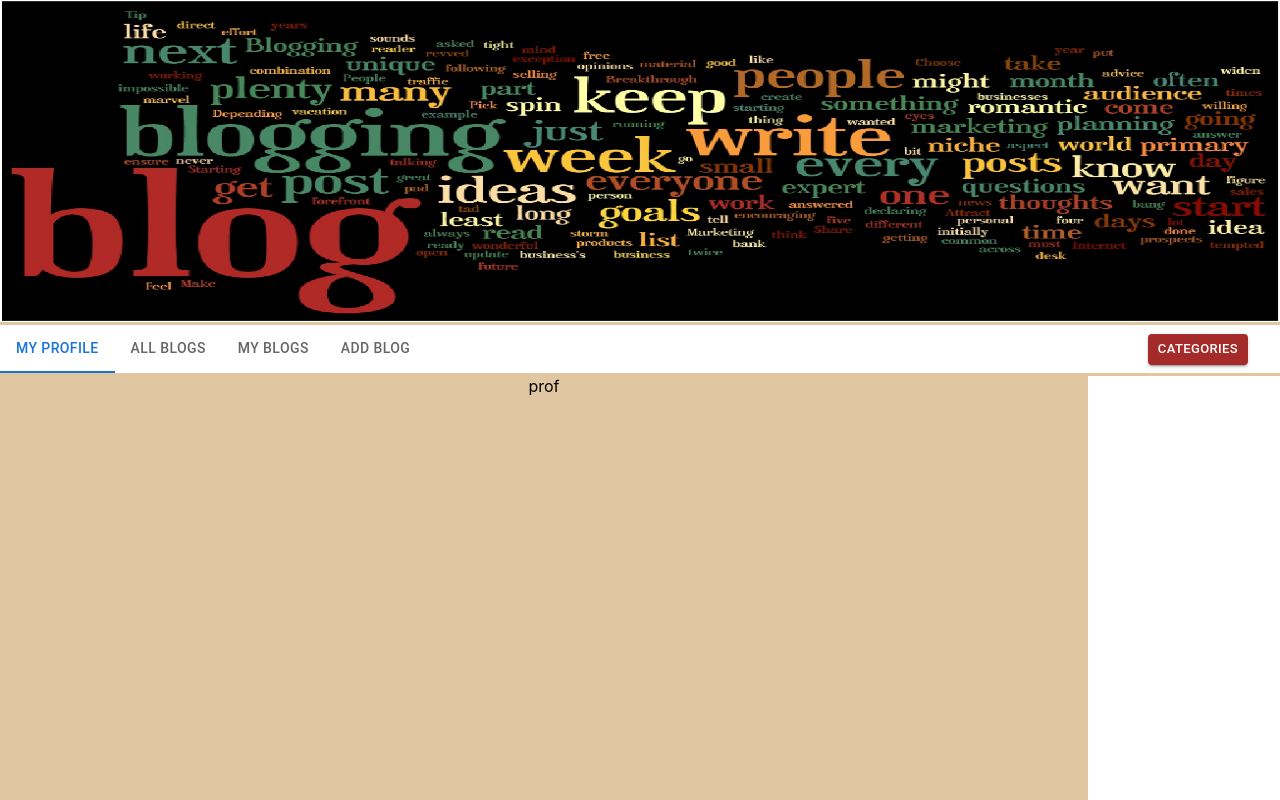
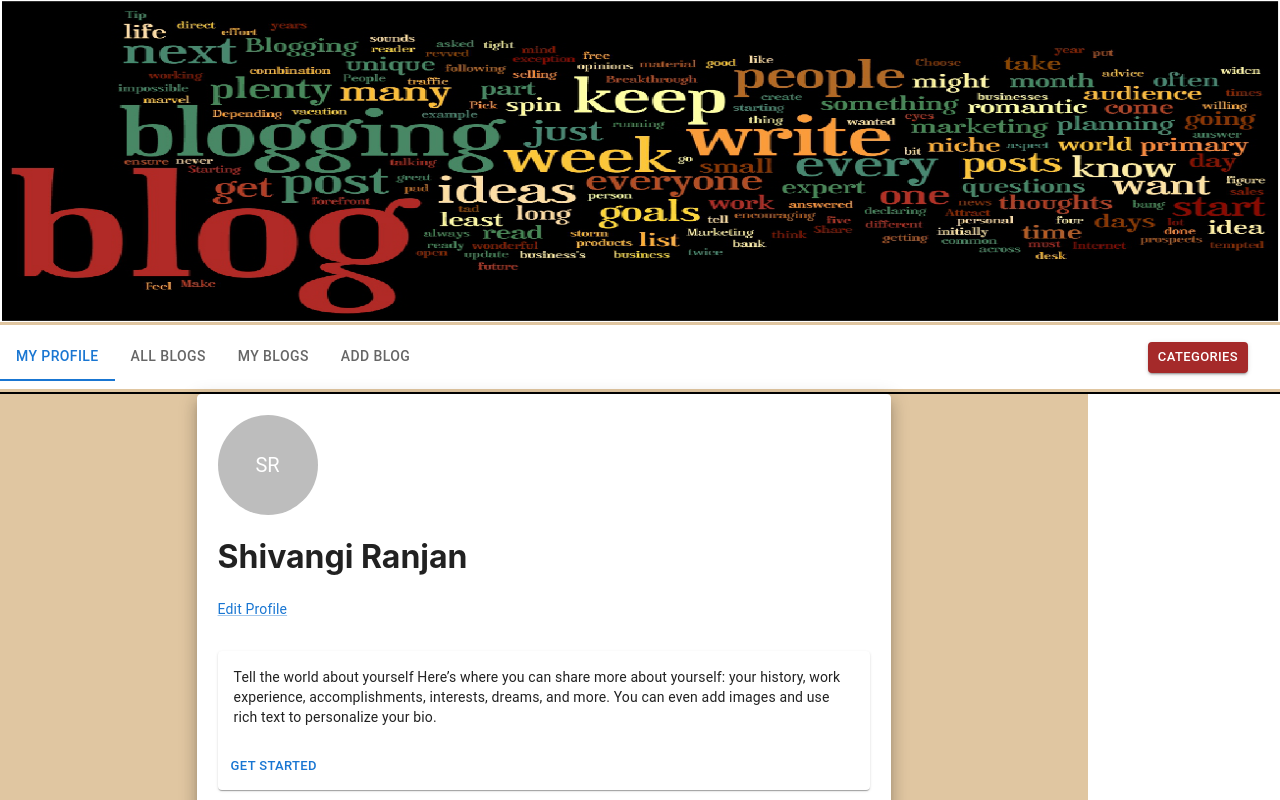
Before and after one commit to ranjanshivangi/BlogAppFrontend-ReactJs, a React (Create React App) app: page /dashboard in a window 1280 px wide. Both pictures are taken after a click on the tab "MY PROFILE". Shown: the top 800 px of the page. Built offline with nearby package versions, Linux system fonts and the light colour scheme.

Commit message:
[Shivangi] Added: My profile component to the dashboard

```diff
--- a/package.json
+++ b/package.json
@@ -7,6 +7,7 @@
     "@emotion/styled": "^11.9.3",
     "@material-ui/lab": "^4.0.0-alpha.61",
     "@mui/material": "^5.9.1",
+    "@rpldy/uploady": "^1.0.1",
     "@testing-library/jest-dom": "^5.16.4",
     "@testing-library/react": "^13.3.0",
     "@testing-library/user-event": "^13.5.0",
@@ -15,7 +16,7 @@
     "react": "^18.2.0",
     "react-dom": "^18.2.0",
     "react-router-dom": "^6.3.0",
-    "react-scripts": "^2.1.3",
+    "react-scripts": "^5.0.1",
     "web-vitals": "^2.1.4"
   },
   "scripts": {
--- a/src/components/blog/blog.css
+++ b/src/components/blog/blog.css
@@ -1,7 +1,7 @@
 .cardContainer {
     /* border: 5px solid black; */
   background-color: white;
-  height: 80%;
+  height: 60%;
   width: 40%;
   padding: 10px;
 }
--- a/src/components/form/form.css
+++ b/src/components/form/form.css
@@ -1,11 +1,13 @@
 .formContainer{
     background-color: white;
-    height: 100%;
-    width: 90%;
+    height: 95%;
+    width: 85%;
     display: flex;
     flex-direction: column;
     justify-content: space-between;
     align-items:center;
+    gap:1rem;
+    padding: 10px;
 }
 .formInputs{
     width: 80%;
--- a/src/components/form/form.jsx
+++ b/src/components/form/form.jsx
@@ -22,7 +22,7 @@ const Form = () => {
             {/* <TextField id="standard-basic" label="ImageUrl" variant="standard" className="formInputs" /> */}
             <Box className="formInputs">Image Upload
             <input type="file"value={file} onChange={handleChange} />
-            <img src={file}/></Box>
+            <img src={file} alt=""/></Box>
             <Button>UPLOAD</Button>
             <Box  className="formInputs"><RichTextEditor config={config}/></Box>
             <Button className="submitButton" variant="contained" size="large" sx={{ backgroundColor: 'brown', color: 'white' }}>SUBMIT</Button>
--- /dev/null
+++ b/src/components/profile/profile.css
@@ -0,0 +1,15 @@
+.profileContainer{
+    border: 1px solid white;
+    height: 80%;
+    width: 60%;
+    background-color: white;
+    display: flex;
+    flex-direction: column;
+    justify-content: flex-start;
+    align-content: flex-start;
+    padding: 20px;
+    gap:2rem;
+}
+.logoutButton{
+    width: 20%;
+}
--- /dev/null
+++ b/src/components/profile/profile.jsx
@@ -0,0 +1,73 @@
+import * as React from 'react';
+import './profile.css'
+import Avatar from '@mui/material/Avatar';
+import { Box , Paper} from '@mui/material';
+import Link from '@mui/material/Link';
+import Card from '@mui/material/Card';
+import CardActions from '@mui/material/CardActions';
+import CardContent from '@mui/material/CardContent';
+import Button from '@mui/material/Button';
+import Typography from '@mui/material/Typography';
+
+const Profile = () => {
+    function stringToColor(string) {
+        let hash = 0;
+        let i;
+
+        for (i = 0; i < string.length; i += 1) {
+            hash = string.charCodeAt(i) + ((hash << 5) - hash);
+        }
+        let color = '#';
+        for (i = 0; i < 3; i += 1) {
+            const value = (hash >> (i * 8)) & 0xff;
+            color += `00${value.toString(16)}`.slice(-2);
+        }
+
+        return color;
+    }
+
+    function stringAvatar(name) {
+        return {
+            sx: {
+                bgcolor: stringToColor(name),
+            },
+            children: `${name.split(' ')[0][0]}${name.split(' ')[1][0]}`,
+        };
+    }
+
+
+
+
+    return (
+        <Paper elevation={10} className='profileContainer'>
+            <Box>
+                <Avatar
+                    {...stringAvatar('Shivangi Ranjan')}
+                    sx={{ width: 100, height: 100 }}
+                />
+                <h1>Shivangi Ranjan</h1>
+                <Link
+                    component="button"
+                    variant="body2"
+
+                >Edit Profile
+                </Link>
+            </Box>
+            <Box>
+                <Card sx={{ minWidth: 275 }}>
+                    <CardContent>
+                        <Typography variant="body2">
+                            Tell the world about yourself
+                            Here’s where you can share more about yourself: your history, work experience, accomplishments, interests, dreams, and more. You can even add images and use rich text to personalize your bio.
+                        </Typography>
+                    </CardContent>
+                    <CardActions>
+                        <Button size="small">Get Started</Button>
+                    </CardActions>
+                </Card>
+            </Box>
+            <Button className="logoutButton" variant="contained" size="small" sx={{ backgroundColor: 'brown', color: 'white' }}>Logout</Button>
+        </Paper>
+    )
+}
+export default Profile
--- a/src/pages/dashboard/dashboard.css
+++ b/src/pages/dashboard/dashboard.css
@@ -1,6 +1,6 @@
 .dashboardContainer {
   background-color: #e0c6a1;
-  height: 100vh;
+  height: 100%;
   width: 100vw;
   display: flex;
   flex-direction: column;
@@ -29,20 +29,11 @@
     position: relative;
     right: 2rem;
 }
-.blogsBox {
-  background-color: white;
-  height: 90vh;
-  width: 70%;
-  display: flex;
-  flex-direction: column;
-  justify-content: flex-start;
-  align-items: center;
-  gap: 0.5em;
-}
+
 .contentBox{
-    /* border: 2px solid black; */
+    border: 2px solid black;
     width: 100%;
-    height: 100%;
+    height: 80vh;
     display: flex;
     justify-content: space-between;
 
@@ -50,7 +41,7 @@
 .boxOne{
       /* border: 2px solid black; */
       width: 85%;
-      height: 100%;
+      height: 98%;
       display: flex;
       justify-content: center;
       align-items: flex-start;
@@ -59,6 +50,6 @@
 .boxtwo{
     /* border: 2px solid white; */
     width: 15%;
-    height: 100%;
+    height: 98%;
     background-color: white;
 }
--- a/src/pages/dashboard/dashboard.jsx
+++ b/src/pages/dashboard/dashboard.jsx
@@ -7,6 +7,7 @@ import Header from "../../components/header/header";
 import { Button } from "@mui/material";
 import { Tab, Tabs } from "@mui/material";
 import { TabPanel } from "@material-ui/lab";
+import Profile from "../../components/profile/profile";
 
 const Dashboard = () => {
     const [value, setValue] = React.useState('2');
@@ -33,7 +34,7 @@ const Dashboard = () => {
             <Box className="contentBox">
                 <Box className="boxOne">
                     {
-                        value == '4' ? <Form /> : value == '3' ? <Box>my</Box> : value == '2' ? <Blog /> : <Box>prof</Box>
+                        value == '4' ? <Form /> : value == '3' ? <Box>my</Box> : value == '2' ? <Blog /> : <Profile/>
 
                     }</Box>
                 <Box className="boxtwo">
```
Also changed, not shown: 1 other file (tests, documents, lock files or other folders).
